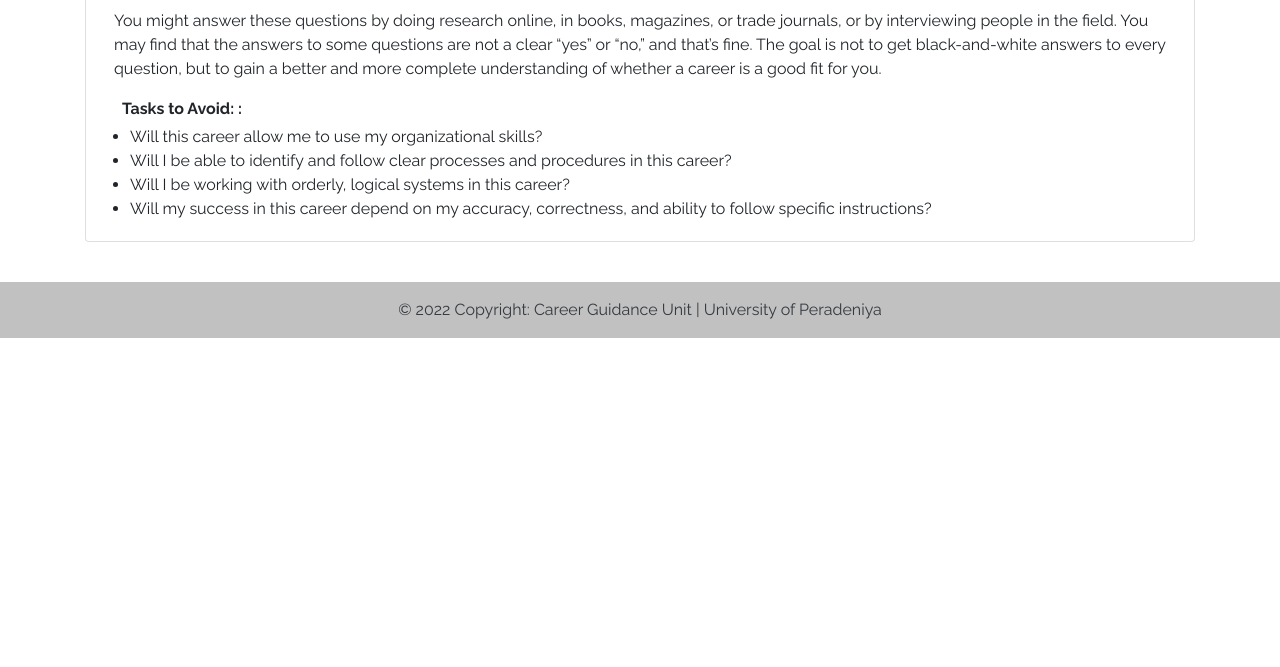
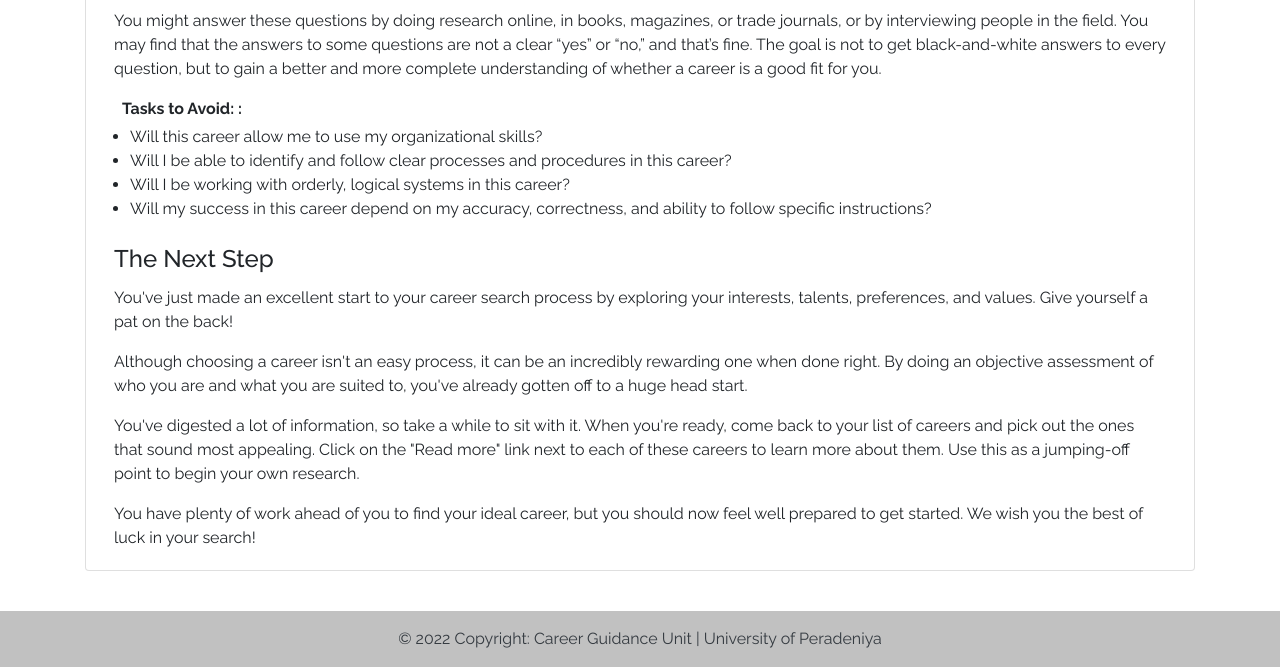
Before and after one commit to ratheesk/we-lead, a PHP site: page /pages/holland-career-test-eng-6.php in a window 1280 px wide. Shown: the part 4152-4819 px from the top of the page. Before the commit the page ends 4490 px from the top, so only its background shows below. Run offline with PHP 8.4, Linux system fonts and the light colour scheme; some libraries are stand-ins or nearby versions.

Commit message:
Add next step content

```diff
--- a/components/holland-career-test/eng-report.php
+++ b/components/holland-career-test/eng-report.php
@@ -281,8 +281,8 @@
                                             every question, but to gain a better and more complete understanding of
                                             whether a career is a good fit for you.</p>
 
-                                            <span class="ml-2"><strong>Tasks to Avoid: :</strong><span>
-                                        <?php
+                                        <span class="ml-2"><strong>Tasks to Avoid: :</strong><span>
+                                                <?php
                                 switch ($primary_interest_area[1]) {
                                     case "build":
                                         include('eng-questions-building.inc.php');
@@ -306,8 +306,31 @@
                                         echo "Something went wrong";
                                 }
                                 ?>
-                                        <!--End of Asking questions-->
-                                        <!--End of Choosing the right career-->
+                                                <!--End of Asking questions-->
+                                                <!--End of Choosing the right career-->
+                                                <!--The Next Step-->
+                                                <h4 class="card-title mt-4">The Next Step</h4>
+                                                <p class="card-text">You've just made an excellent start to your career
+                                                    search process by exploring your interests, talents, preferences,
+                                                    and values. Give yourself a pat on the back!</p>
+
+                                                <p class="card-text">Although choosing a career isn't an easy process,
+                                                    it can be an incredibly rewarding one when done right. By doing
+                                                    an objective assessment of who you are and what you are suited to,
+                                                    you've already gotten off to a huge head start.</p>
+
+                                                <p class="card-text">You've digested a lot of information, so take a
+                                                    while to sit with it. When you're ready, come back to your list of
+                                                    careers and pick out the ones that sound most appealing. Click on
+                                                    the "Read more" link next to each of these
+                                                    careers to learn more about them. Use this as a jumping-off point to
+                                                    begin your own research.
+                                                </p>
+
+                                                <p class="card-text">You have plenty of work ahead of you to find your
+                                                    ideal career, but you should now feel well prepared to get
+                                                    started. We wish you the best of luck in your search!</p>
+                                                <!--End of The Next Step-->
             </div>
         </div>
     </div>
```
